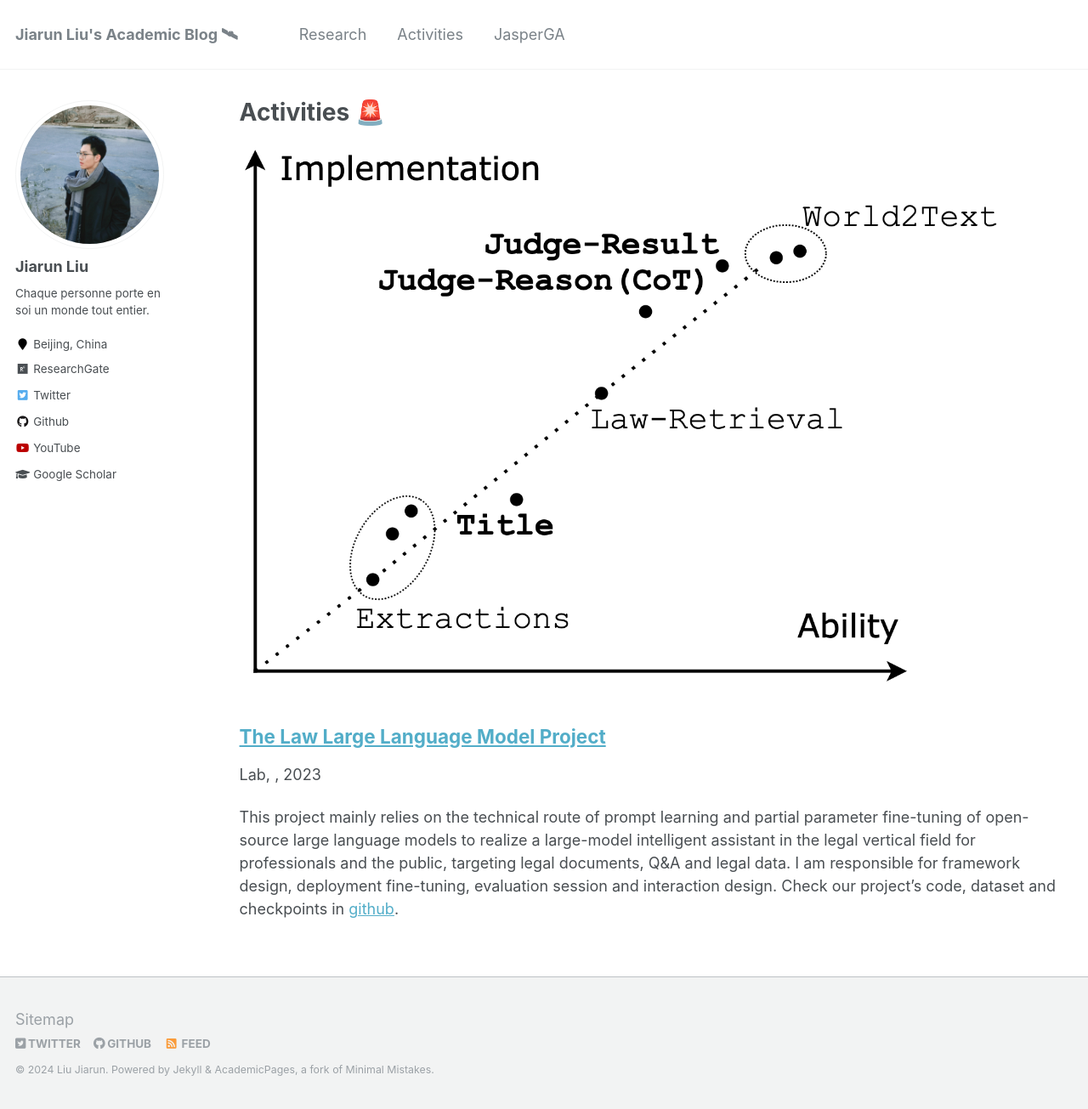
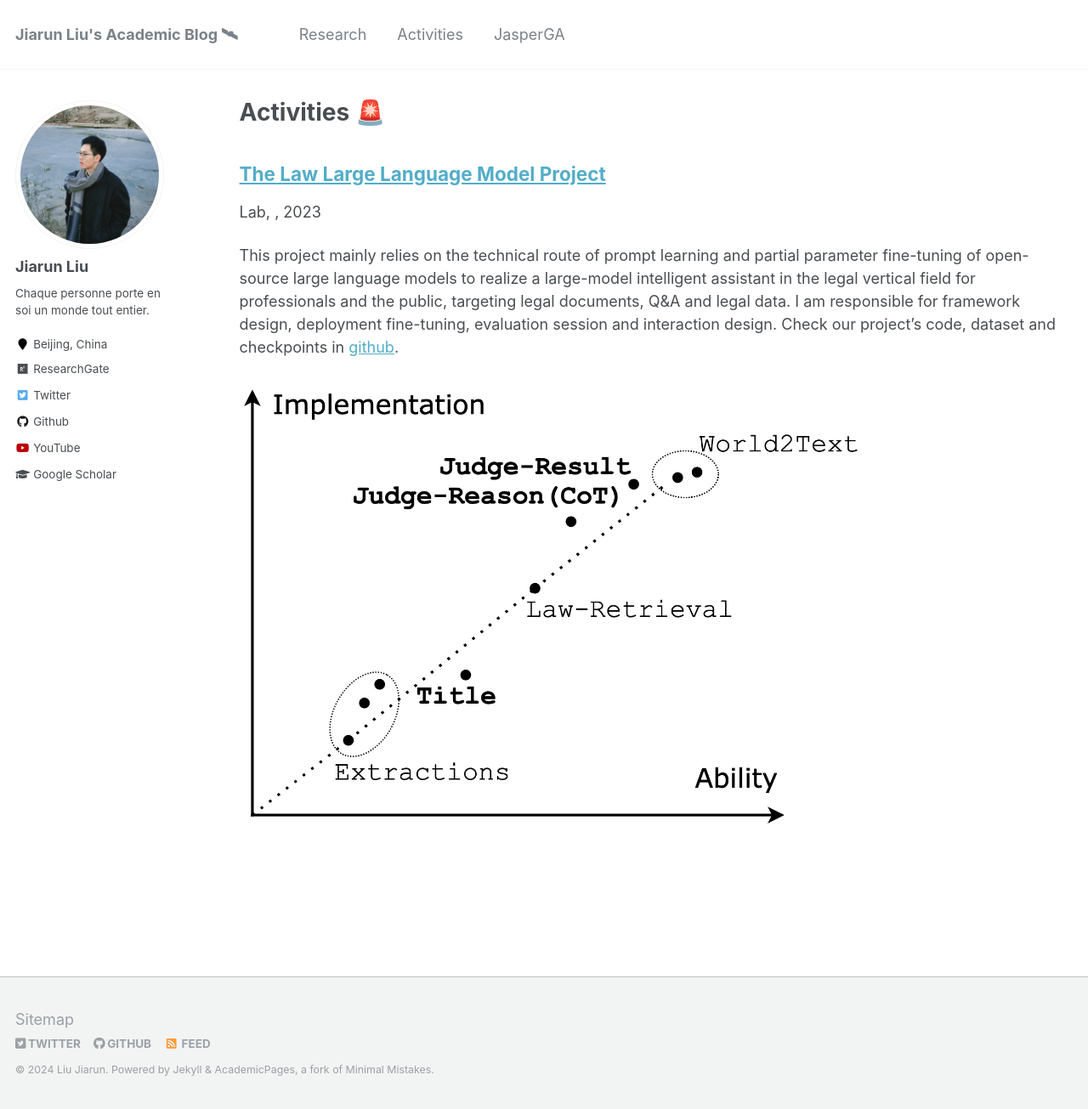
Before and after one commit to KLGR123/KLGR123.github.io, a Jekyll site: the page built from _pages/teaching2.html, in a window 1280 px wide and 1305 px high. Shown: the whole window at 85% size. Built offline with Jekyll 4.4.1, drawn with Linux system fonts in a browser that asks for light colours.

Commit message:
refining images

```diff
--- a/_includes/archive-single.html
+++ b/_includes/archive-single.html
@@ -14,12 +14,6 @@
 
 <div class="{{ include.type | default: "list" }}__item">
   <article class="archive__item" itemscope itemtype="http://schema.org/CreativeWork">
-    {% if post.image %}
-    <div class="archive__item-teaser">
-      <img src="{{ post.image }}" alt="">
-    </div>
-    {% endif %}
-
     <h2 class="archive__item-title" itemprop="headline">
       {% if post.link %}
         <a href="{{ post.link }}">{{ title }}</a> <a href="{{ base_path }}{{ post.url }}" rel="permalink"><i class="fa fa-link" aria-hidden="true" title="permalink"></i><span class="sr-only">Permalink</span></a>
@@ -46,6 +40,12 @@
     <p class="archive__item-excerpt" itemprop="description"><p>{{ post.excerpt | markdownify | remove: '<p>' | remove: '</p>' }}<strong><a href="{{ base_path }}{{ post.url }}" rel="permalink"> Read more</a></strong></p></p>
     {% endif %}
 
+    {% if post.image %}
+    <div class="archive__item-teaser">
+      <img src="{{ post.image }}" alt="">
+    </div>
+    {% endif %}
+
     {% if post.citation and post.paperurl %}
       <p>Recommended citation: {{ post.citation }} <a href="{{ post.paperurl }}"><u>{{ post.paperurl }}</u></a></p>
     {% elsif post.citation %}
--- a/_sass/_archive.scss
+++ b/_sass/_archive.scss
@@ -70,7 +70,7 @@
   border-radius: $border-radius;
   overflow: hidden;
   img {
-    width: 100%;
+    width: 800px;
     border-radius: 10px;
   }
 }
```
Also changed, not shown: _pages/publications.md (+5 -5 lines).
